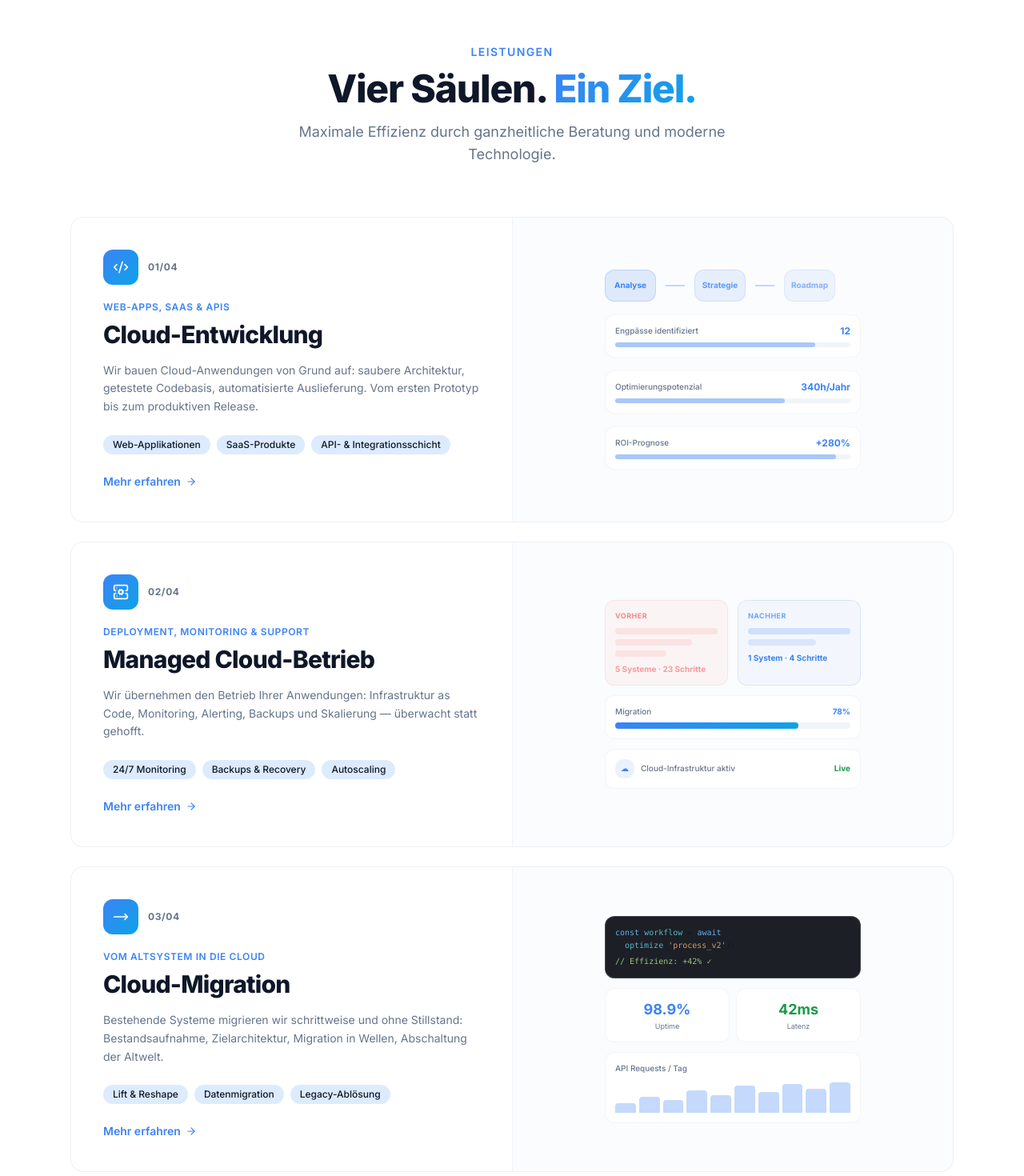
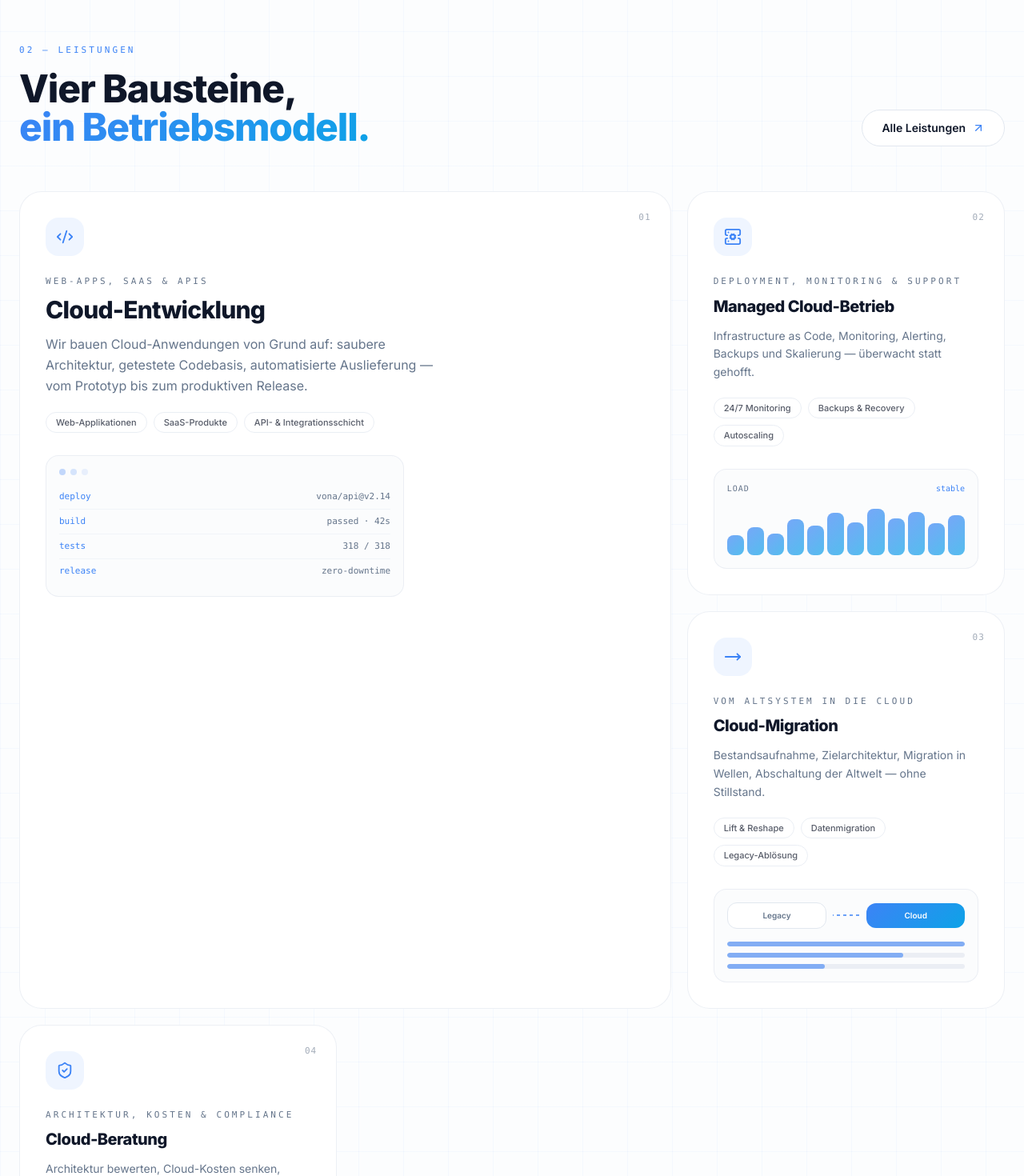
Before and after one commit to darklobster9512/vona-cloud, a React (Vite) app: page / in a window 1280 px wide. Shown: the part 1960-3430 px from the top of the page at 80% size. Built offline with nearby package versions, Linux system fonts and the light colour scheme; the HTML template or start-up script is replaced by a standard one.

Commit message:
Changes
Co-authored-by: darklobster9512 <301748244+darklobster9512@users.noreply.github.com>

```diff
--- a/src/components/landing/ServicesGrid.tsx
+++ b/src/components/landing/ServicesGrid.tsx
@@ -1,252 +1,191 @@
 import { useScrollAnimation } from '@/hooks/useScrollAnimation';
 import { Link } from 'react-router-dom';
-import { Code2, ServerCog, MoveRight, ShieldCheck, ArrowRight } from 'lucide-react';
+import { Code2, ServerCog, MoveRight, ShieldCheck, ArrowUpRight } from 'lucide-react';
 
 const services = [
   {
     icon: Code2,
     number: '01',
-    total: '04',
+    headline: 'Cloud-Entwicklung',
     title: 'Web-Apps, SaaS & APIs',
-    headline: 'Cloud-Entwicklung',
     description:
-      'Wir bauen Cloud-Anwendungen von Grund auf: saubere Architektur, getestete Codebasis, automatisierte Auslieferung. Vom ersten Prototyp bis zum produktiven Release.',
+      'Wir bauen Cloud-Anwendungen von Grund auf: saubere Architektur, getestete Codebasis, automatisierte Auslieferung — vom Prototyp bis zum produktiven Release.',
     features: ['Web-Applikationen', 'SaaS-Produkte', 'API- & Integrationsschicht'],
   },
   {
     icon: ServerCog,
     number: '02',
-    total: '04',
+    headline: 'Managed Cloud-Betrieb',
     title: 'Deployment, Monitoring & Support',
-    headline: 'Managed Cloud-Betrieb',
     description:
-      'Wir übernehmen den Betrieb Ihrer Anwendungen: Infrastruktur as Code, Monitoring, Alerting, Backups und Skalierung — überwacht statt gehofft.',
+      'Infrastructure as Code, Monitoring, Alerting, Backups und Skalierung — überwacht statt gehofft.',
     features: ['24/7 Monitoring', 'Backups & Recovery', 'Autoscaling'],
   },
   {
     icon: MoveRight,
     number: '03',
-    total: '04',
+    headline: 'Cloud-Migration',
     title: 'Vom Altsystem in die Cloud',
-    headline: 'Cloud-Migration',
     description:
-      'Bestehende Systeme migrieren wir schrittweise und ohne Stillstand: Bestandsaufnahme, Zielarchitektur, Migration in Wellen, Abschaltung der Altwelt.',
+      'Bestandsaufnahme, Zielarchitektur, Migration in Wellen, Abschaltung der Altwelt — ohne Stillstand.',
     features: ['Lift & Reshape', 'Datenmigration', 'Legacy-Ablösung'],
   },
   {
     icon: ShieldCheck,
     number: '04',
-    total: '04',
+    headline: 'Cloud-Beratung',
     title: 'Architektur, Kosten & Compliance',
-    headline: 'Cloud-Beratung',
     description:
-      'Wir bewerten Ihre Architektur, senken Cloud-Kosten und bringen Security sowie DSGVO-Anforderungen in eine belastbare Form — inklusive EU-Hosting.',
+      'Architektur bewerten, Cloud-Kosten senken, Security und DSGVO belastbar machen — inklusive EU-Hosting.',
     features: ['Architektur-Review', 'Cost Optimization', 'Security & DSGVO'],
   },
 ];
 
+/* ── Illustrations ── */
 
-/* ── Individual mock visuals per service ── */
-
-const ConsultingVisual = () => (
-  <div className="w-full max-w-xs space-y-4">
-    {/* Mini flowchart */}
-    <div className="flex items-center gap-3">
-      <div className="w-16 h-10 rounded-lg bg-primary/15 border border-primary/20 flex items-center justify-center text-[10px] font-bold text-primary">Analyse</div>
-      <div className="w-6 h-0.5 bg-primary/30" />
-      <div className="w-16 h-10 rounded-lg bg-primary/10 border border-primary/15 flex items-center justify-center text-[10px] font-bold text-primary/80">Strategie</div>
-      <div className="w-6 h-0.5 bg-primary/30" />
-      <div className="w-16 h-10 rounded-lg bg-primary/[0.07] border border-primary/10 flex items-center justify-center text-[10px] font-bold text-primary/60">Roadmap</div>
+const DevVisual = () => (
+  <div className="rounded-2xl border border-border/60 bg-muted/30 p-4 font-mono text-[11px] leading-relaxed">
+    <div className="mb-3 flex gap-1.5">
+      <span className="h-2 w-2 rounded-full bg-primary/30" />
+      <span className="h-2 w-2 rounded-full bg-primary/20" />
+      <span className="h-2 w-2 rounded-full bg-primary/10" />
     </div>
-    {/* Metrics */}
     {[
-      { label: 'Engpässe identifiziert', value: '12', bar: 85 },
-      { label: 'Optimierungspotenzial', value: '340h/Jahr', bar: 72 },
-      { label: 'ROI-Prognose', value: '+280%', bar: 94 },
-    ].map((m) => (
-      <div key={m.label} className="p-3 rounded-xl bg-white border border-border/40">
-        <div className="flex justify-between items-center mb-1.5">
-          <span className="text-[10px] font-medium text-muted-foreground">{m.label}</span>
-          <span className="text-xs font-bold text-primary">{m.value}</span>
-        </div>
-        <div className="h-1.5 rounded-full bg-muted">
-          <div className="h-full rounded-full bg-primary/40" style={{ width: `${m.bar}%` }} />
-        </div>
+      ['deploy', 'vona/api@v2.14'],
+      ['build', 'passed · 42s'],
+      ['tests', '318 / 318'],
+      ['release', 'zero-downtime'],
+    ].map(([k, v]) => (
+      <div key={k} className="flex justify-between border-b border-border/40 py-1.5 last:border-0">
+        <span className="text-primary">{k}</span>
+        <span className="text-muted-foreground">{v}</span>
       </div>
     ))}
   </div>
 );
 
-const DigitalisierungVisual = () => (
-  <div className="w-full max-w-xs space-y-3">
-    {/* Before / After */}
-    <div className="grid grid-cols-2 gap-3">
-      <div className="p-3 rounded-xl bg-destructive/[0.04] border border-destructive/10">
-        <p className="text-[9px] font-bold text-destructive/60 uppercase tracking-wider mb-2">Vorher</p>
-        <div className="space-y-1.5">
-          <div className="h-2 rounded bg-destructive/10 w-full" />
-          <div className="h-2 rounded bg-destructive/10 w-3/4" />
-          <div className="h-2 rounded bg-destructive/10 w-1/2" />
-        </div>
-        <p className="text-[10px] font-bold text-destructive/50 mt-2">5 Systeme · 23 Schritte</p>
-      </div>
-      <div className="p-3 rounded-xl bg-primary/[0.04] border border-primary/15">
-        <p className="text-[9px] font-bold text-primary/70 uppercase tracking-wider mb-2">Nachher</p>
-        <div className="space-y-1.5">
-          <div className="h-2 rounded bg-primary/20 w-full" />
-          <div className="h-2 rounded bg-primary/15 w-2/3" />
-        </div>
-        <p className="text-[10px] font-bold text-primary mt-2">1 System · 4 Schritte</p>
-      </div>
+const OpsVisual = () => (
+  <div className="rounded-2xl border border-border/60 bg-muted/30 p-4">
+    <div className="mb-3 flex items-center justify-between">
+      <span className="font-mono text-[10px] uppercase tracking-widest text-muted-foreground">load</span>
+      <span className="font-mono text-[10px] text-primary">stable</span>
     </div>
-    {/* Migration progress */}
-    <div className="p-3 rounded-xl bg-white border border-border/40">
-      <div className="flex justify-between mb-1.5">
-        <span className="text-[10px] font-medium text-muted-foreground">Migration</span>
-        <span className="text-[10px] font-bold text-primary">78%</span>
-      </div>
-      <div className="h-2 rounded-full bg-muted">
-        <div className="h-full rounded-full bg-gradient-blue w-[78%]" />
-      </div>
-    </div>
-    <div className="p-3 rounded-xl bg-white border border-border/40 flex items-center gap-2">
-      <div className="w-6 h-6 rounded-md bg-primary/10 flex items-center justify-center text-[10px] text-primary">☁</div>
-      <span className="text-[10px] font-medium text-muted-foreground">Cloud-Infrastruktur aktiv</span>
-      <span className="ml-auto text-[10px] font-bold text-[hsl(142_71%_35%)]">Live</span>
+    <div className="flex h-16 items-end gap-1">
+      {[38, 55, 42, 70, 58, 82, 64, 90, 71, 84, 62, 78].map((h, i) => (
+        <div key={i} className="flex-1 rounded-sm bg-gradient-blue opacity-70" style={{ height: `${h}%` }} />
+      ))}
     </div>
   </div>
 );
 
-const SoftwareVisual = () => (
-  <div className="w-full max-w-xs space-y-3">
-    {/* Code snippet */}
-    <div className="p-3 rounded-xl bg-[hsl(220_15%_13%)] border border-border/20 font-mono text-[10px] leading-relaxed">
-      <div><span className="text-[hsl(207_82%_66%)]">const</span> <span className="text-[hsl(187_47%_55%)]">workflow</span> = <span className="text-[hsl(207_82%_66%)]">await</span></div>
-      <div className="pl-3"><span className="text-[hsl(187_47%_55%)]">optimize</span>(<span className="text-[hsl(29_54%_61%)]">'process_v2'</span>);</div>
-      <div className="mt-1"><span className="text-[hsl(95_38%_62%)]">// Effizienz: +42% ✓</span></div>
+const MigrationVisual = () => (
+  <div className="rounded-2xl border border-border/60 bg-muted/30 p-4">
+    <div className="flex items-center gap-2">
+      <span className="flex-1 rounded-lg border border-border bg-white px-2 py-2 text-center text-[10px] font-semibold text-muted-foreground">
+        Legacy
+      </span>
+      <svg width="34" height="10" className="shrink-0">
+        <line x1="0" y1="5" x2="34" y2="5" stroke="hsl(var(--primary))" strokeWidth="1.5" strokeDasharray="4 4" className="animate-dash-flow" />
+      </svg>
+      <span className="flex-1 rounded-lg bg-gradient-blue px-2 py-2 text-center text-[10px] font-semibold text-primary-foreground">
+        Cloud
+      </span>
     </div>
-    {/* Mini dashboard */}
-    <div className="grid grid-cols-2 gap-2">
-      <div className="p-3 rounded-xl bg-white border border-border/40 text-center">
-        <p className="text-lg font-bold text-primary">98.9%</p>
-        <p className="text-[9px] text-muted-foreground">Uptime</p>
-      </div>
-      <div className="p-3 rounded-xl bg-white border border-border/40 text-center">
-        <p className="text-lg font-bold text-[hsl(142_71%_35%)]">42ms</p>
-        <p className="text-[9px] text-muted-foreground">Latenz</p>
-      </div>
-    </div>
-    <div className="p-3 rounded-xl bg-white border border-border/40">
-      <p className="text-[10px] font-medium text-muted-foreground mb-2">API Requests / Tag</p>
-      <div className="flex items-end gap-1 h-10">
-        {[30, 50, 40, 70, 55, 85, 65, 90, 75, 95].map((h, i) => (
-          <div key={i} className="flex-1 rounded-t bg-primary/30" style={{ height: `${h}%` }} />
-        ))}
-      </div>
+    <div className="mt-4 space-y-2">
+      {[100, 74, 41].map((w, i) => (
+        <div key={i} className="h-1.5 w-full overflow-hidden rounded-full bg-border/60">
+          <div className="h-full rounded-full bg-primary/60" style={{ width: `${w}%` }} />
+        </div>
+      ))}
     </div>
   </div>
 );
 
-const OptimierungVisual = () => (
-  <div className="w-full max-w-xs space-y-3">
-    {/* KPI Cards */}
+const ConsultVisual = () => (
+  <div className="rounded-2xl border border-border/60 bg-muted/30 p-4">
     <div className="grid grid-cols-3 gap-2">
-      {[
-        { label: 'Zykluszeit', value: '-38%', color: 'text-[hsl(142_71%_35%)]' },
-        { label: 'Fehlerrate', value: '-62%', color: 'text-primary' },
-        { label: 'Durchsatz', value: '+45%', color: 'text-[hsl(270_60%_50%)]' },
-      ].map((kpi) => (
-        <div key={kpi.label} className="p-2.5 rounded-xl bg-white border border-border/40 text-center">
-          <p className={`text-sm font-bold ${kpi.color}`}>{kpi.value}</p>
-          <p className="text-[8px] text-muted-foreground mt-0.5">{kpi.label}</p>
+      {['ISO', 'DSGVO', 'EU'].map((t) => (
+        <div key={t} className="rounded-lg border border-primary/20 bg-primary/[0.06] py-3 text-center font-mono text-[10px] font-bold text-primary">
+          {t}
         </div>
       ))}
     </div>
-    {/* Workflow steps */}
-    {[
-      { step: 'Datenerfassung', status: 'Automatisiert', done: true },
-      { step: 'Qualitätsprüfung', status: 'Automatisiert', done: true },
-      { step: 'Berichterstellung', status: 'In Optimierung', done: false },
-    ].map((item) => (
-      <div key={item.step} className="flex items-center gap-3 p-3 rounded-xl bg-white border border-border/40">
-        <div className={`w-5 h-5 rounded-full flex items-center justify-center text-[10px] ${
-          item.done ? 'bg-[hsl(142_71%_45%/0.15)] text-[hsl(142_71%_35%)]' : 'bg-muted text-muted-foreground'
-        }`}>
-          {item.done ? '✓' : '◔'}
-        </div>
-        <div className="flex-1">
-          <p className="text-[10px] font-medium text-foreground">{item.step}</p>
-        </div>
-        <span className={`text-[9px] font-semibold px-2 py-0.5 rounded-full ${
-          item.done ? 'bg-[hsl(142_71%_45%/0.1)] text-[hsl(142_71%_35%)]' : 'bg-muted text-muted-foreground'
-        }`}>
-          {item.status}
-        </span>
-      </div>
-    ))}
+    <div className="mt-4 flex items-baseline justify-between">
+      <span className="font-mono text-[10px] uppercase tracking-widest text-muted-foreground">kosten</span>
+      <span className="text-lg font-extrabold text-primary">−34 %</span>
+    </div>
   </div>
 );
 
-const serviceVisuals = [ConsultingVisual, DigitalisierungVisual, SoftwareVisual, OptimierungVisual];
+const visuals = [DevVisual, OpsVisual, MigrationVisual, ConsultVisual];
 
 const ServicesGrid = () => {
   const { ref, isVisible } = useScrollAnimation();
 
   return (
-    <section id="leistungen" ref={ref} className="py-24 md:py-32">
-      <div className="max-w-6xl mx-auto px-6">
-        <div className={`text-center mb-16 scroll-hidden ${isVisible ? 'scroll-visible' : ''}`}>
-          <p className="text-sm font-semibold text-primary uppercase tracking-widest mb-3">Leistungen</p>
-          <h2 className="text-3xl md:text-5xl font-extrabold tracking-tight mb-4">
-            Vier Säulen. <span className="text-gradient-blue">Ein Ziel.</span>
-          </h2>
-          <p className="text-muted-foreground text-lg max-w-xl mx-auto">
-            Maximale Effizienz durch ganzheitliche Beratung und moderne Technologie.
-          </p>
+    <section id="leistungen" ref={ref} className="relative overflow-hidden bg-muted/25 py-24 md:py-32">
+      <div className="absolute inset-0 bg-blueprint opacity-60 pointer-events-none" />
+
+      <div className="relative mx-auto max-w-7xl px-6">
+        <div className={`mb-14 flex flex-col gap-6 scroll-hidden md:flex-row md:items-end md:justify-between ${isVisible ? 'scroll-visible' : ''}`}>
+          <div className="max-w-xl">
+            <p className="mono-label mb-4">02 — Leistungen</p>
+            <h2 className="text-3xl font-extrabold tracking-tight md:text-5xl">
+              Vier Bausteine,
+              <br />
+              <span className="text-gradient-blue">ein Betriebsmodell.</span>
+            </h2>
+          </div>
+          <Link
+            to="/leistungen"
+            className="group inline-flex items-center gap-2 self-start rounded-full border border-border bg-white px-6 py-3 text-sm font-semibold transition-colors hover:border-primary/40 md:self-auto"
+          >
+            Alle Leistungen
+            <ArrowUpRight size={16} className="text-primary transition-transform group-hover:-translate-y-0.5 group-hover:translate-x-0.5" />
+          </Link>
         </div>
 
-        <div className="space-y-6">
-          {services.map((service, i) => {
-            const Icon = service.icon;
-            const Visual = serviceVisuals[i];
+        {/* Bento grid */}
+        <div className="grid gap-5 md:grid-cols-6">
+          {services.map((s, i) => {
+            const Icon = s.icon;
+            const Visual = visuals[i];
+            const featured = i === 0;
             return (
-              <div
-                key={service.number}
-                className={`scroll-hidden delay-${i + 1} ${isVisible ? 'scroll-visible' : ''} group relative rounded-2xl border border-border/60 bg-white hover:border-primary/20 hover:shadow-lg hover:shadow-primary/[0.05] transition-all duration-500 overflow-hidden`}
+              <article
+                key={s.number}
+                className={`scroll-hidden delay-${i + 1} ${isVisible ? 'scroll-visible' : ''} card-flat card-flat-hover group relative overflow-hidden p-7 md:p-8 ${
+                  featured ? 'md:col-span-4 md:row-span-2' : 'md:col-span-2'
+                }`}
               >
-                <div className="grid md:grid-cols-[1fr_1fr] gap-0">
-                  {/* Text side */}
-                  <div className="p-5 sm:p-8 md:p-10 flex flex-col justify-center">
-                    <div className="flex items-center gap-3 mb-5">
-                      <div className="w-11 h-11 rounded-xl bg-gradient-blue flex items-center justify-center group-hover:scale-110 transition-transform duration-300">
-                        <Icon size={20} className="text-primary-foreground" />
-                      </div>
-                      <span className="text-xs font-bold text-muted-foreground tracking-wider">
-                        {service.number}/{service.total}
-                      </span>
-                    </div>
-                    <p className="text-xs font-semibold text-primary uppercase tracking-wider mb-2">{service.title}</p>
-                    <h3 className="text-2xl md:text-3xl font-extrabold tracking-tight mb-4">{service.headline}</h3>
-                    <p className="text-sm text-muted-foreground leading-relaxed mb-6">{service.description}</p>
-                    <div className="flex flex-wrap gap-2 mb-6">
-                      {service.features.map((f) => (
-                        <span key={f} className="px-3 py-1 rounded-full bg-accent text-xs font-medium text-accent-foreground">
-                          {f}
-                        </span>
-                      ))}
-                    </div>
-                    <Link to="/kontakt" className="inline-flex items-center gap-1.5 text-sm font-semibold text-primary hover:underline group/link">
-                      Mehr erfahren
-                      <ArrowRight size={14} className="group-hover/link:translate-x-1 transition-transform" />
-                    </Link>
-                  </div>
+                <span className="pointer-events-none absolute right-6 top-6 font-mono text-[11px] tracking-widest text-muted-foreground/60">
+                  {s.number}
+                </span>
 
-                  {/* Visual side - unique per service */}
-                  <div className="hidden md:flex items-center justify-center p-8 bg-muted/30 border-l border-border/40">
-                    <Visual />
-                  </div>
+                <div className="mb-6 flex h-12 w-12 items-center justify-center rounded-2xl bg-primary/[0.08] text-primary transition-colors group-hover:bg-gradient-blue group-hover:text-primary-foreground">
+                  <Icon size={22} />
                 </div>
-              </div>
+
+                <p className="mono-label-muted mb-2">{s.title}</p>
+                <h3 className={`font-extrabold tracking-tight ${featured ? 'text-2xl md:text-3xl' : 'text-xl'}`}>
+                  {s.headline}
+                </h3>
+                <p className={`mt-3 leading-relaxed text-muted-foreground ${featured ? 'text-base max-w-lg' : 'text-sm'}`}>
+                  {s.description}
+                </p>
+
+                <ul className="mt-5 flex flex-wrap gap-2">
+                  {s.features.map((f) => (
+                    <li key={f} className="rounded-full border border-border/70 px-3 py-1 text-[11px] font-medium text-foreground/70">
+                      {f}
+                    </li>
+                  ))}
+                </ul>
+
+                <div className={`mt-7 ${featured ? 'max-w-md' : ''}`}>
+                  <Visual />
+                </div>
+              </article>
             );
           })}
         </div>
```
